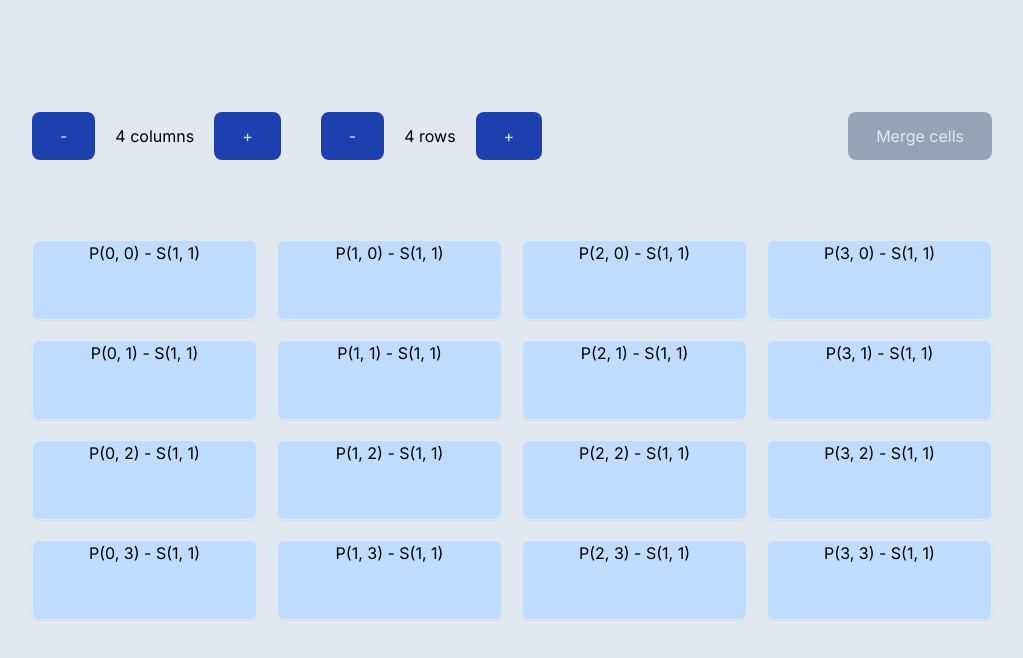
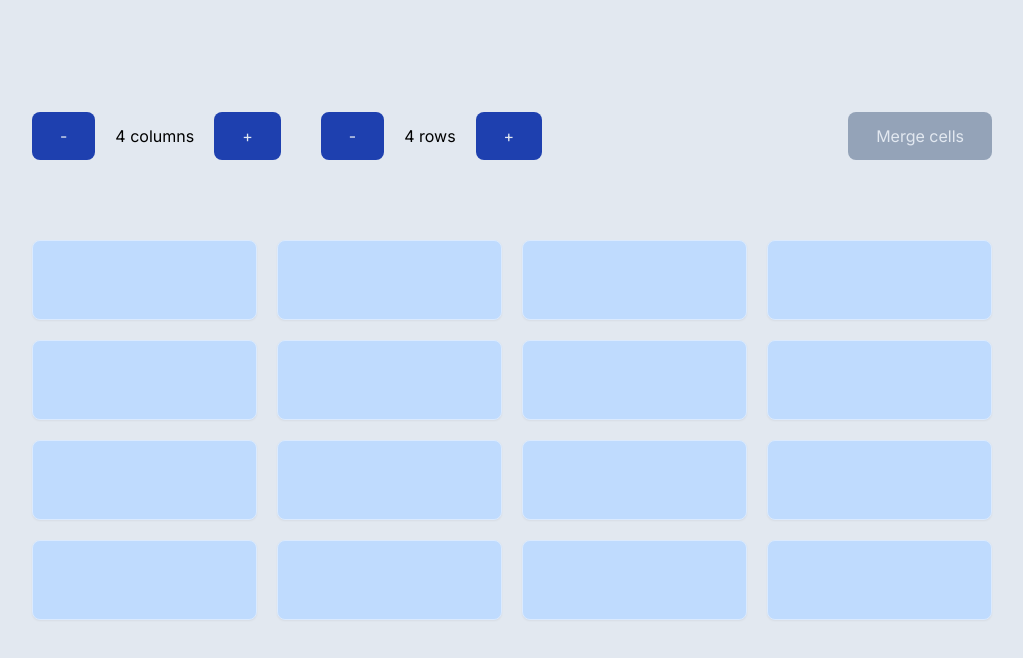
Before and after one commit to jean1591/bento-generator, a Next.js app: page / in a window 1280 px wide. Shown: the top 658 px of the page, without its empty margins (128-1151 px from the left). Built offline with nearby package versions, Linux system fonts and the light colour scheme.

Commit message:
improve button wording

```diff
--- a/src/app/components/bento.tsx
+++ b/src/app/components/bento.tsx
@@ -98,9 +98,7 @@ export const Bento = () => {
                 )}
                 onClick={() => handleCellOnClick(rowIndex, columnIndex)}
               >
-                <p className="text-center text-black">
-                  {`P(${columnIndex}, ${rowIndex}) - S(${size[0]}, ${size[1]})`}
-                </p>
+                <p className="text-center text-black"></p>
               </div>
             );
           }
--- a/src/app/page.tsx
+++ b/src/app/page.tsx
@@ -1,11 +1,11 @@
 "use client";
 
-import { SetColumnsNumber, SetRowsNumber } from "./components/setSize";
 import {
+  RestoreCells,
   isCellOneSelectedAndNotCellTwo,
   mergeCells,
-  unMergeCells,
 } from "@/utils";
+import { SetColumnsNumber, SetRowsNumber } from "./components/setSize";
 import {
   setBento,
   setSelectedCellOne,
@@ -30,16 +30,20 @@ export default function Home() {
     dispatch(setSelectedCellTwo(null));
   };
 
+  const canRestoreCells = isCellOneSelectedAndNotCellTwo(
+    bento,
+    selectedCellOne,
+    selectedCellTwo
+  );
+
   const handleMerge = () => {
     if (!selectedCellOne && !selectedCellTwo) {
       return;
     }
 
-    if (
-      isCellOneSelectedAndNotCellTwo(bento, selectedCellOne, selectedCellTwo)
-    ) {
+    if (canRestoreCells) {
       // @ts-expect-error selectedCellOne !== null checked in isCellOneSelectedAndNotCellTwo
-      const updatedBento = unMergeCells(bento, selectedCellOne);
+      const updatedBento = RestoreCells(bento, selectedCellOne);
 
       dispatch(setBento(updatedBento));
       resetSelectedCells();
@@ -67,7 +71,7 @@ export default function Home() {
         </div>
 
         <Button
-          label="Merge cells"
+          label={canRestoreCells ? "Restore cells" : "Merge cells"}
           buttonDisabled={mergeButtonDisable}
           onClick={handleMerge}
         />
--- a/src/utils/helpers.ts
+++ b/src/utils/helpers.ts
@@ -1,7 +1,7 @@
 import { Bento, CellCoordinates } from "./interface/bento";
 import { cloneDeep, isNil } from "lodash";
 
-export const unMergeCells = (
+export const RestoreCells = (
   bento: Bento,
   selectedCellOne: CellCoordinates
 ): Bento => {
```
